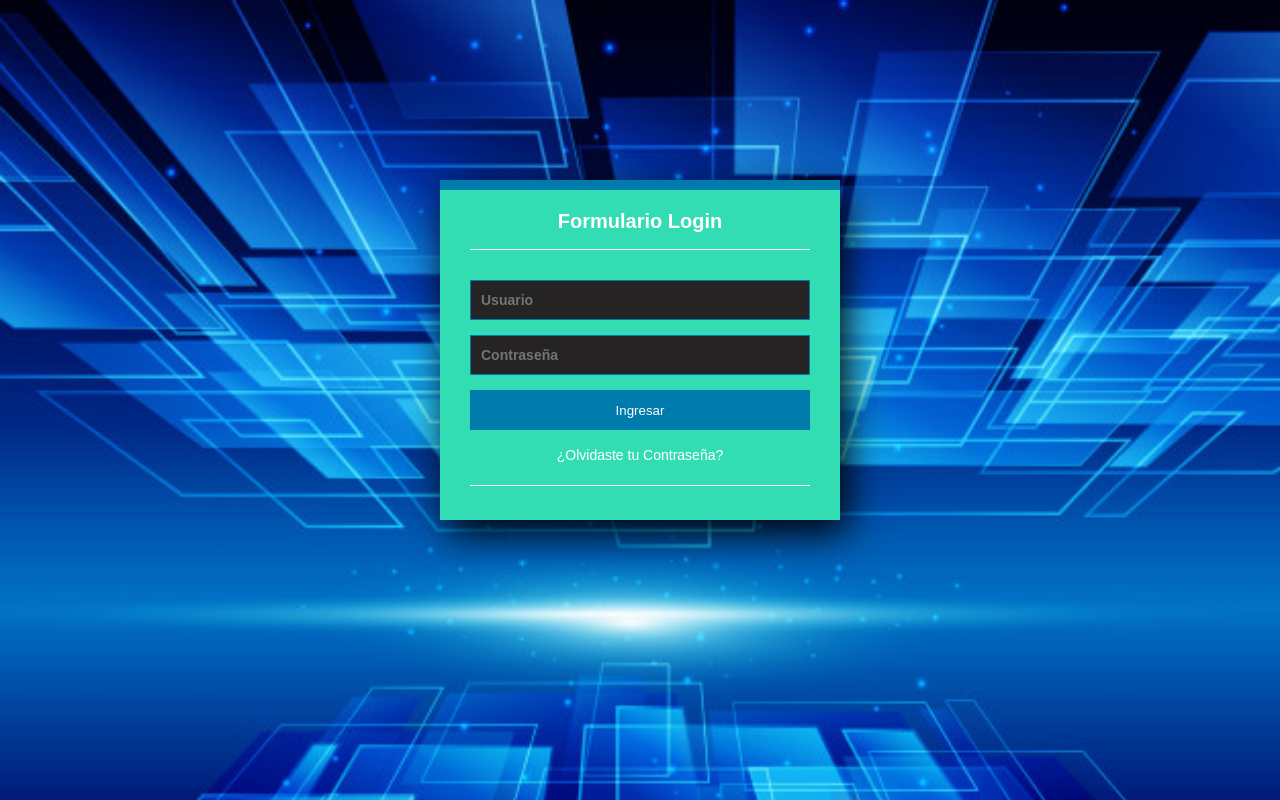
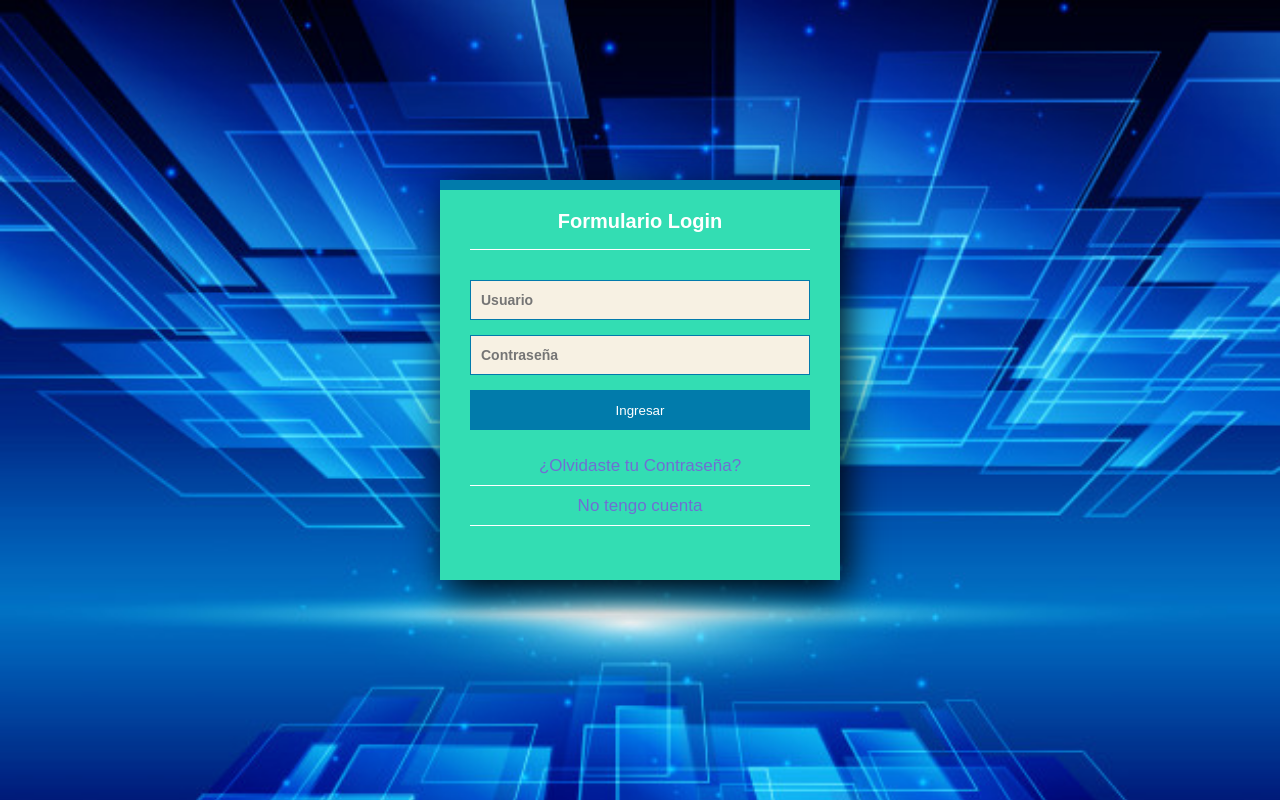
Before and after one commit to sotelomati/BelibeDuo-proyecto-web-, a PHP site: page /loginPA/ in a window 1280 px wide. Run offline with PHP 8.4, Linux system fonts and the light colour scheme.

Commit message:
se agrego boton de no tengo cuenta y registro.php

```diff
--- a/index.php
+++ b/index.php
@@ -16,6 +16,7 @@
                 <input class="controls" type="password" name="contraseña" value="" placeholder="Contraseña">
                 <input class="buttons" type="submit" name="ingresar" value="Ingresar">
                 <p><a href="#">¿Olvidaste tu Contraseña?</a></p>
+                <p><a href="#">No tengo cuenta</a></p>
                 <?php
                     if(isset($_POST['ingresar'])){
                         $usuario = $_POST['usuario'];
--- a/style.css
+++ b/style.css
@@ -12,7 +12,7 @@ body{
 
 .form-login{
     width:400px;
-    height: 340px;
+    height: 400px;
     background: #33ddb3;
     margin: auto;
     margin-top: 180px;
@@ -36,7 +36,7 @@ body{
     border: 1px solid #017bab;
     margin-bottom: 15px;
     padding: 11px 10px;
-    background: #252323;
+    background: #f7f1e3;
     font-size: 14px;
     font-weight: bold;
 }
@@ -54,16 +54,20 @@ body{
     height: 40px;
     text-align: center;
     border-bottom: 1px solid;
+    padding: 10px;
 }
 
 .form-login a{
-    color: white;
+    color:#706fd3;
     text-decoration: none;
-    font-size: 14px;
+    font-size: 17px;
+
 }
 
 .form-login a:hover{
     text-decoration: underline;
+    color: #84817a;
+    font-size: 18px;
 }
 
 .error{
```
Also changed, not shown: registro.php (added).
